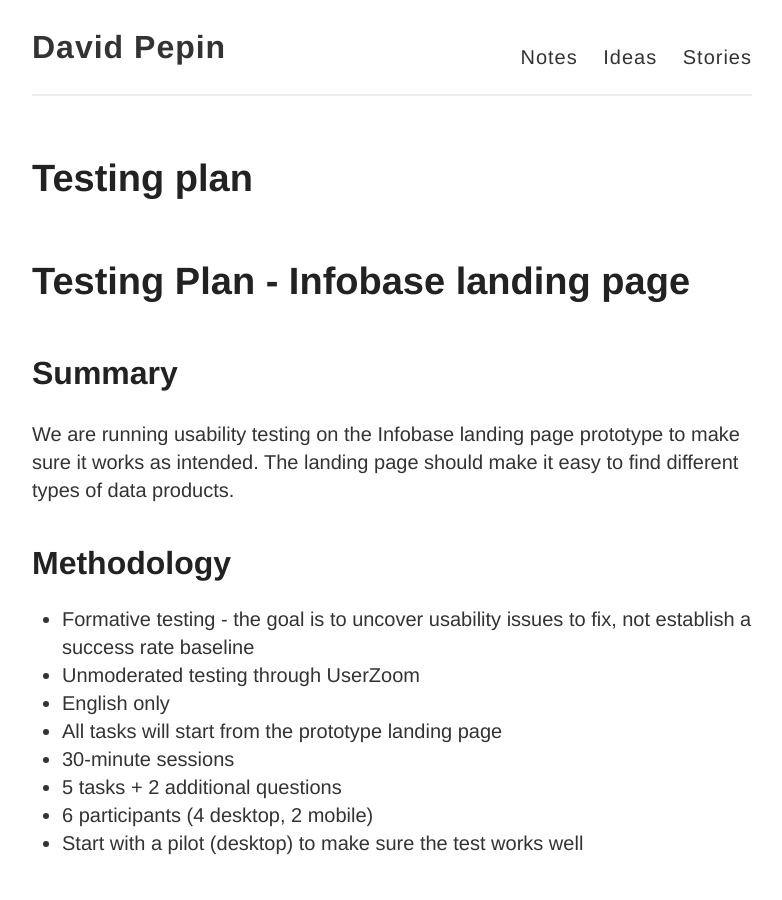
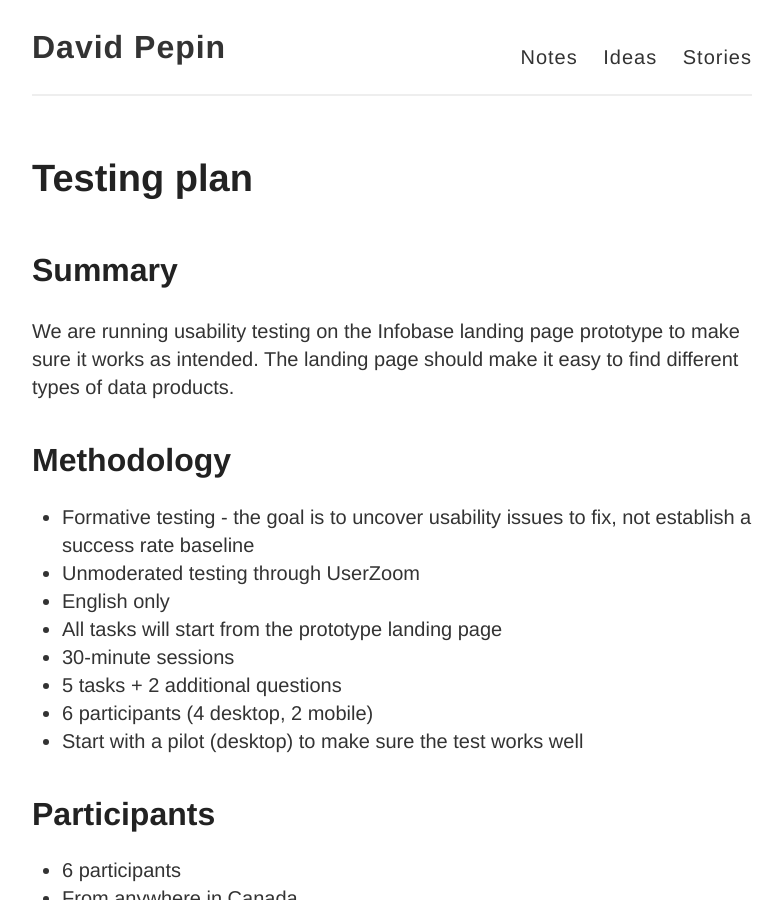
Before and after one commit to quidampepin/quidampepin.github.io, a Jekyll site: the page built from _posts/2022-11-23-testing-plan.md, in a window 1280 px wide and 900 px high. Shown: the whole window, without its empty margins (248-1030 px from the left). Built offline with Jekyll 4.4.1, drawn with Linux system fonts in a browser that asks for light colours.

Commit message:
Update 2022-11-23-testing-plan.md

```diff
--- a/_posts/2022-11-23-testing-plan.md
+++ b/_posts/2022-11-23-testing-plan.md
@@ -3,9 +3,6 @@
 title: Testing plan
 category: Articles
 ---
-
-# Testing Plan - Infobase landing page
-
 
 ## Summary
 
```
